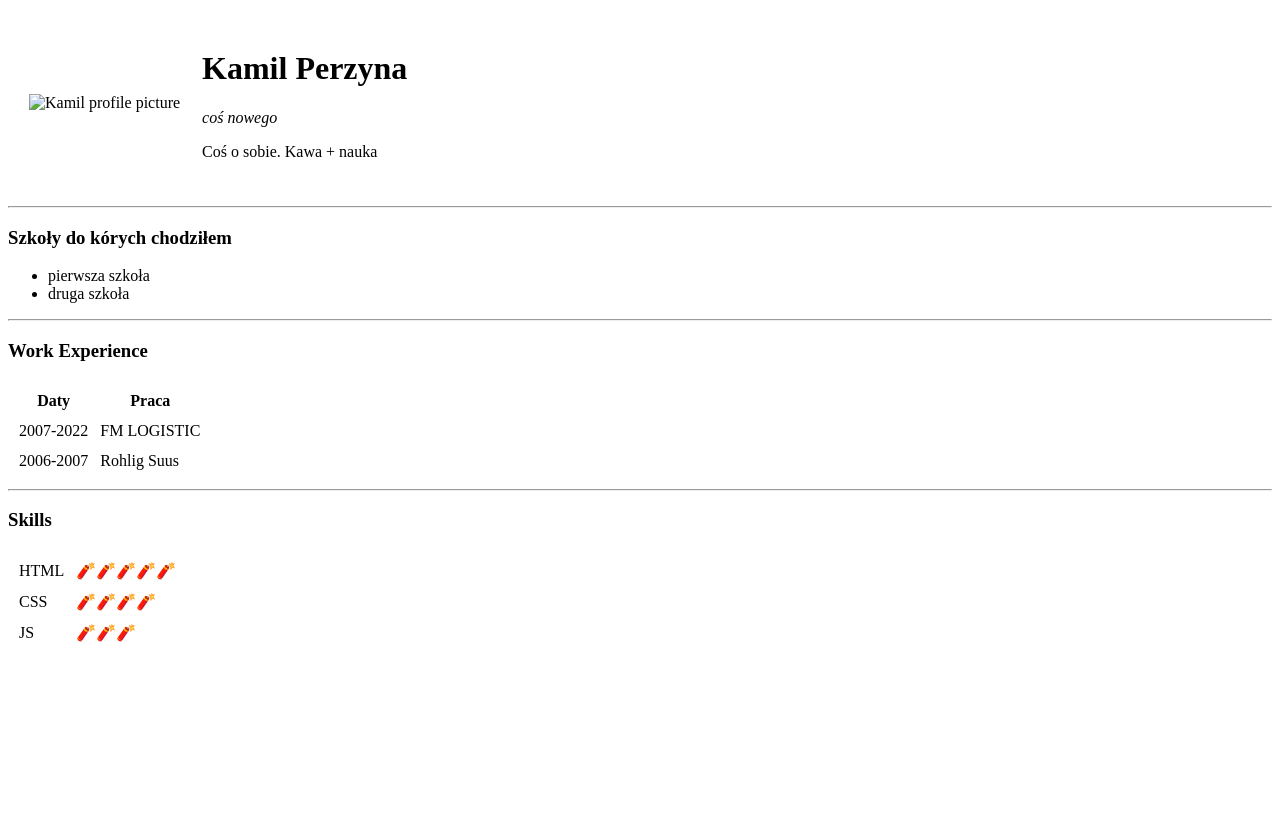
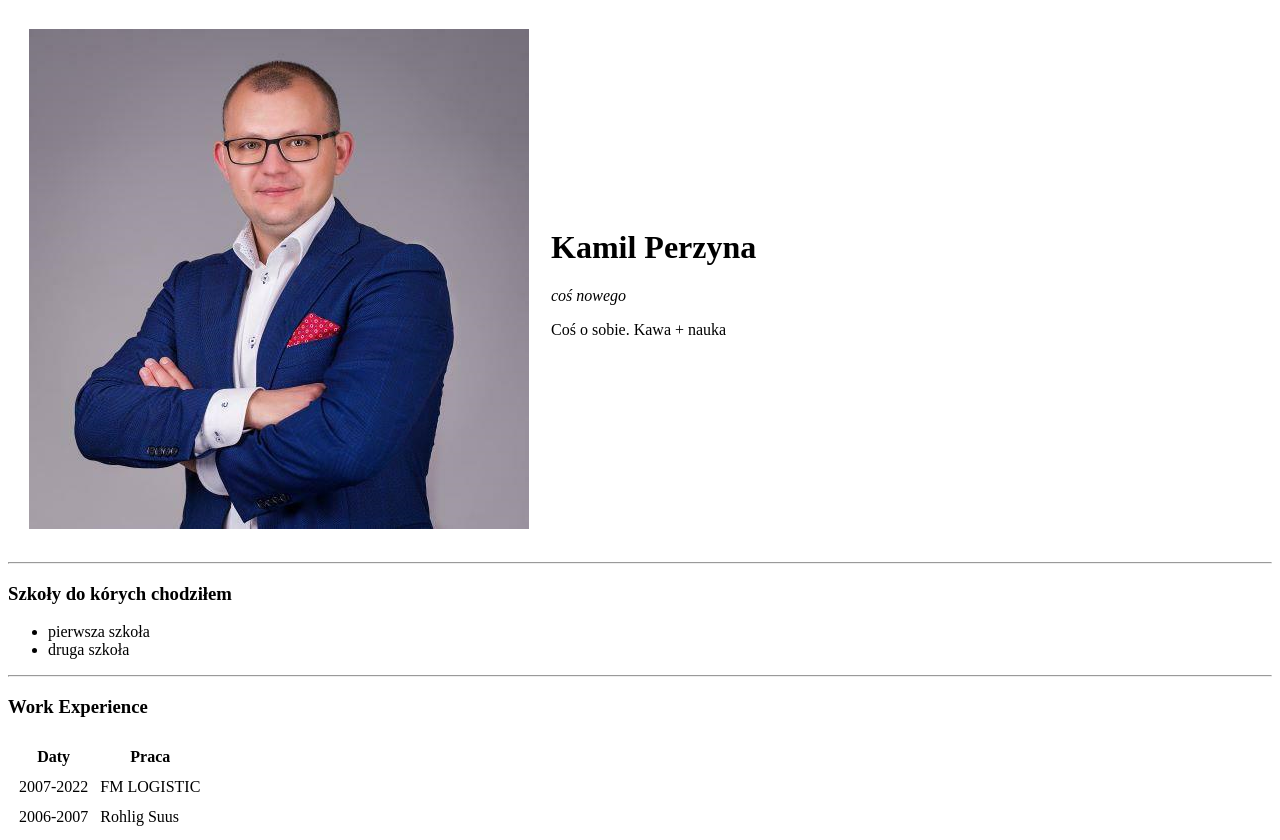
Before and after one commit to kperzyna/cv, a plain HTML site: page index.html in a window 1280 px wide. Shown: the top 840 px of the page. Before the commit the page ends 800 px from the top, so only its background shows below. Drawn offline with Linux system fonts and the light colour scheme.

Commit message:
Update index.html

```diff
--- a/index.html
+++ b/index.html
@@ -9,7 +9,7 @@
   <body>
     <table cellspacing="20">
       <tr>
-        <td><img src="images/photo.png" alt="Kamil profile picture"</td>
+        <td><img src="photo.png" alt="Kamil profile picture"</td>
         <td>
           <h1>Kamil Perzyna</h1>
 
```
